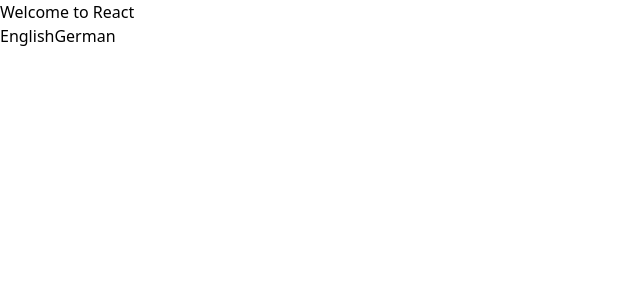
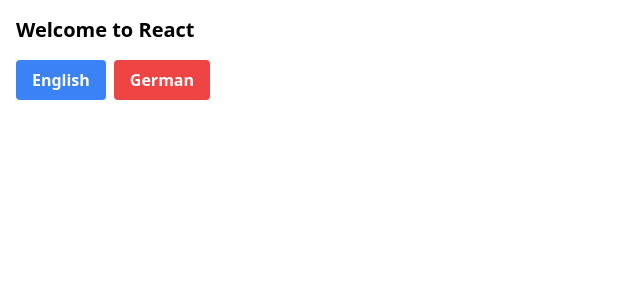
Before and after one commit to apexnova-vc/apexnova-vc.github.io, a React (Create React App) app: page / in a window 1280 px wide. Shown: the top 300 px of the page, without its empty margins (0-640 px from the left). Built offline with nearby package versions, Linux system fonts and the light colour scheme; no server answers.

Commit message:
[F]Sep Files

```diff
--- a/tailwind.config.js
+++ b/tailwind.config.js
@@ -1,6 +1,9 @@
 /** @type {import('tailwindcss').Config} */
 export default {
-  content: [],
+  content: [
+    "./src/**/*.{js,jsx,ts,tsx,html}", // Adjust this glob pattern to match your project file structure
+    // "./path/to/other/directories/if/any/**/*.html", // Include any other directories where you use Tailwind classes
+  ],
   theme: {
     extend: {},
   },
```
